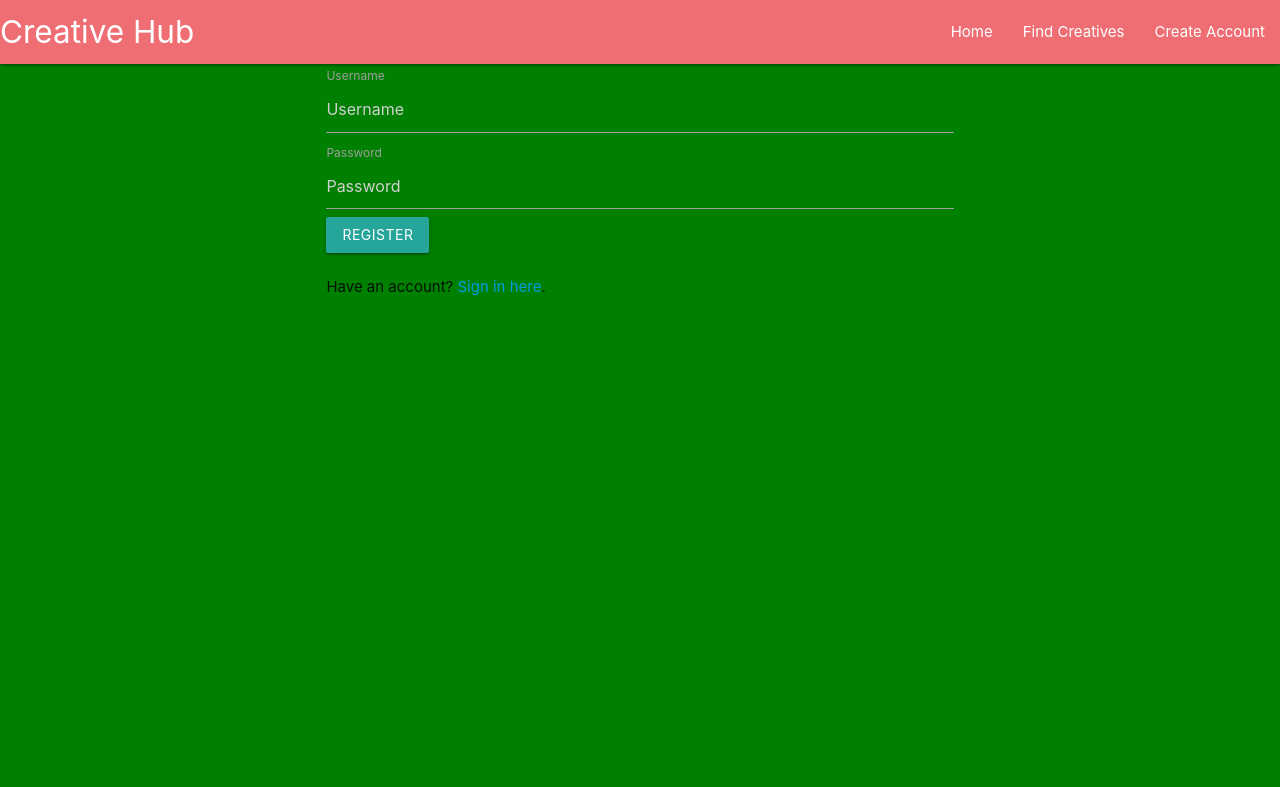
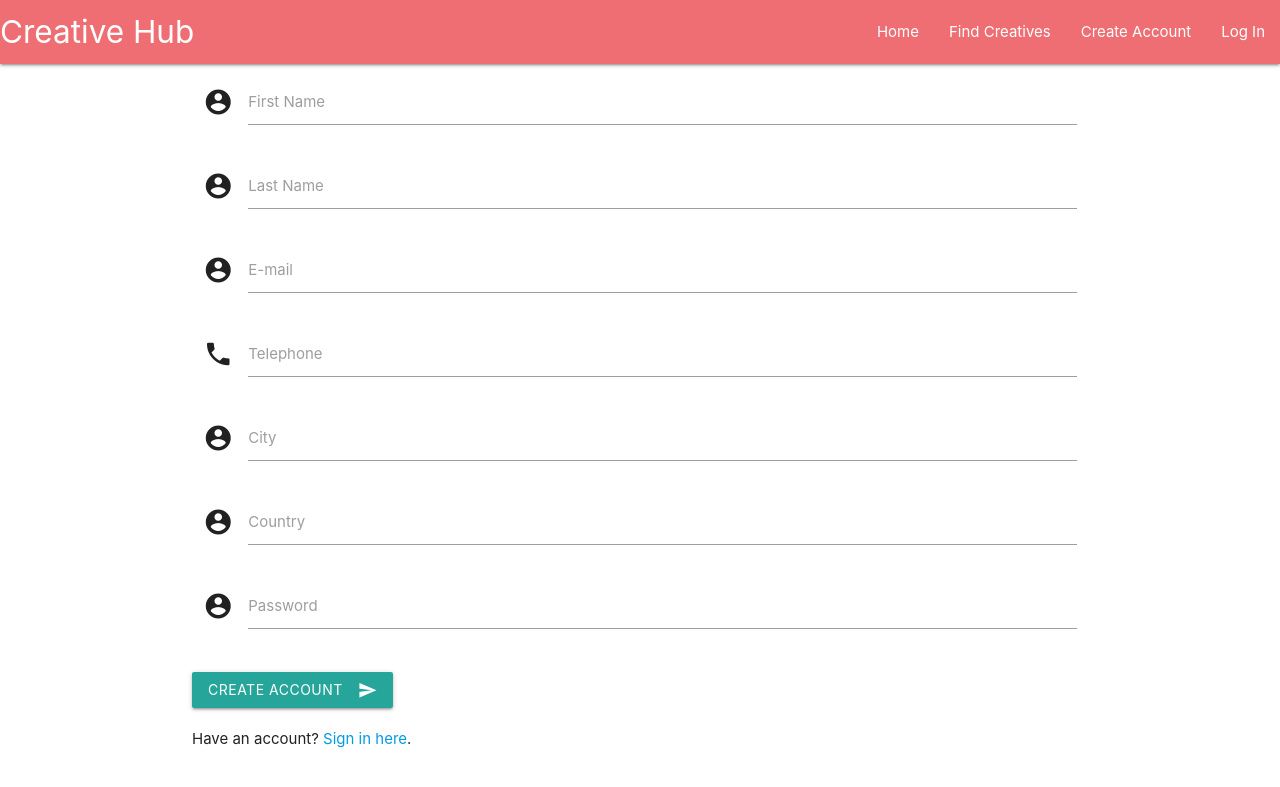
Before and after one commit to Code-Institute-Submissions/robinwesterback-creative-hub, a Flask app: page /register in a window 1280 px wide. Shown: the top 787 px of the page. Run offline with Flask 2, Linux system fonts and the light colour scheme; some libraries are stand-ins or nearby versions.

Commit message:
Add content to the templates and update the register function

```diff
--- a/app.py
+++ b/app.py
@@ -25,7 +25,7 @@ def home():
 
 @app.route('/user_interface')
 def user_interface():
-    if 'username' in session:
+    if 'email' in session:
         return render_template('userInterface.html', page_title='User Interface')
 
     return render_template('login.html', page_title='Login')
@@ -34,29 +34,37 @@ def user_interface():
 @app.route('/login', methods=['POST'])
 def login():
     users = mongo.db.users
-    login_user = users.find_one({'name' : request.form['username']})
+    login_user = users.find_one({'email': request.form['email']})
 
     if login_user:
-        if bcrypt.hashpw(request.form['pass'].encode('utf-8'), login_user['password']) == login_user['password']:
-            session['username'] = request.form['username']
+        if bcrypt.hashpw(request.form['password'].encode('utf-8'), login_user['password']) == login_user['password']:
+            session['email'] = request.form['email']
             return redirect(url_for('user_interface'))
 
-    return 'Invalid username/password combination'
+    return 'Invalid email/password combination'
 
 
 @app.route('/register', methods=['POST', 'GET'])
 def register():
     if request.method == 'POST':
         users = mongo.db.users
-        existing_user = users.find_one({'name' : request.form['username']})
+        existing_user = users.find_one({'email': request.form['email']})
 
         if existing_user is None:
-            hashpass = bcrypt.hashpw(request.form['pass'].encode('utf-8'), bcrypt.gensalt())
-            users.insert({'name' : request.form['username'], 'password' : hashpass})
-            session['username'] = request.form['username']
-            return redirect(url_for('login'))
+            hashpass = bcrypt.hashpw(
+                request.form['password'].encode('utf-8'), bcrypt.gensalt())
+            users.insert({'email': request.form['email'],
+                          'first_name': request.form.get('first_name'),
+                          'last_name': request.form.get('last_name'),
+                          'email': request.form.get('email'),
+                          'phone': request.form.get('phone'),
+                          'city': request.form.get('city'),
+                          'country': request.form.get('country'),
+                          'password': hashpass})
+            session['email'] = request.form['email']
+            return redirect(url_for('user_interface'))
 
-        return 'That username already exists!'
+        return 'That email already exists!'
 
     return render_template('register.html')
 
@@ -79,7 +87,7 @@ def insert_creative():
     return redirect(url_for('get_creatives'))
 
 
-@app.route('/edit_creative/<creative_id>')
+@app.route('/edit_user/<creative_id>')
 def edit_creative(creative_id):
     the_creative = mongo.db.creatives.find_one({"_id": ObjectId(creative_id)})
     return render_template('editCreative.html', creative=the_creative)
@@ -89,7 +97,7 @@ def edit_creative(creative_id):
 def update_creative(creative_id):
     creatives = mongo.db.creatives
     creatives.update({'_id': ObjectId(creative_id)},
-    {
+                     {
         'first_name': request.form.get('first_name'),
         'last_name': request.form.get('last_name'),
         'email': request.form.get('email'),
--- a/static/css/style.css
+++ /dev/null
@@ -1,3 +0,0 @@
-body {
-    background-color: green;
-}
--- a/templates/base.html
+++ b/templates/base.html
@@ -28,7 +28,8 @@
         <ul id="nav-mobile" class="right hide-on-med-and-down">
           <li><a href="{{url_for('home')}}">Home</a></li>
           <li><a href="{{url_for('get_creatives')}}">Find Creatives</a></li>
-          <li><a href="{{url_for('create_creative')}}">Create Account</a></li>
+          <li><a href="{{url_for('register')}}">Create Account</a></li>
+          <li><a href="{{url_for('user_interface')}}">Log In</a></li>
         </ul>
       </div>
     </nav>
@@ -36,7 +37,8 @@
     <ul class="sidenav" id="mobile-demo">
       <li><a href="{{url_for('home')}}">Home</a></li>
       <li><a href="{{url_for('get_creatives')}}">Find Creatives</a></li>
-      <li><a href="{{url_for('create_creative')}}">Create Account</a></li>
+      <li><a href="{{url_for('register')}}">Create Account</a></li>
+      <li><a href="{{url_for('user_interface')}}">Log In</a></li>
     </ul>
 
     <div class="container">
--- a/templates/login.html
+++ b/templates/login.html
@@ -5,12 +5,12 @@
         <div class="col-md-4 col-md-offset-4">
             <form method="POST" action="{{ url_for('login') }}">
                 <div class="form-group">
-                    <label for="exampleInputEmail">Username</label>
-                    <input type="text" class="form-control" name="username" placeholder="Username">
+                    <label for="exampleInputEmail">Email</label>
+                    <input type="text" class="form-control" name="email" placeholder="E-mail">
                 </div>
                 <div class="form-group">
                     <label for="exampleInputPassword">Password</label>
-                    <input type="password" class="form-control" name="pass" placeholder="Password">
+                    <input type="password" class="form-control" name="password" placeholder="Password">
                 </div>
                 <button type="submit" class="btn btn-primary btn-block">Log In</button>
             </form>
--- a/templates/register.html
+++ b/templates/register.html
@@ -1,25 +1,55 @@
 {% extends 'base.html' %} {% block content %}
 
-<div class="container">
+<div class="row">
+  <form action="{{ url_for('register') }}" method="POST" class="col s12">
     <div class="row">
-        <div class="col-md-4 col-md-offset-4">
-            <form method="POST" action="{{ url_for('register') }}">
-                <div class="form-group">
-                    <label for="exampleInputEmail">Username</label>
-                    <input type="text" class="form-control" name="username" placeholder="Username">
-                </div>
-                <div class="form-group">
-                    <label for="exampleInputPassword">Password</label>
-                    <input type="password" class="form-control" name="pass" placeholder="Password">
-                </div>
-                <button type="submit" class="btn btn-primary btn-block">Register</button>
-            </form>
-            <br>
-            <div>
-                Have an account? <a href="{{ url_for('user_interface') }}">Sign in here</a>.
-            </div>
-        </div>
+      <div class="input-field col s12">
+        <i class="material-icons prefix">account_circle</i>
+        <input id="first_name" name="first_name" type="text" class="validate" />
+        <label for="first_name">First Name</label>
+      </div>
+      <div class="input-field col s12">
+        <i class="material-icons prefix">account_circle</i>
+        <input id="last_name" name="last_name" type="text" class="validate" />
+        <label for="last_name">Last Name</label>
+      </div>
+      <div class="input-field col s12">
+        <i class="material-icons prefix">account_circle</i>
+        <input id="email" name="email" type="email" class="validate" />
+        <label for="email">E-mail</label>
+      </div>
+      <div class="input-field col s12">
+        <i class="material-icons prefix">phone</i>
+        <input id="phone" name="phone" type="tel" class="validate" />
+        <label for="phone">Telephone</label>
+      </div>
+      <div class="input-field col s12">
+        <i class="material-icons prefix">account_circle</i>
+        <input id="city" name="city" type="text" class="validate" />
+        <label for="city">City</label>
+      </div>
+      <div class="input-field col s12">
+        <i class="material-icons prefix">account_circle</i>
+        <input id="country" name="country" type="text" class="validate" />
+        <label for="country">Country</label>
+      </div>
+      <div class="input-field col s12">
+        <i class="material-icons prefix">account_circle</i>
+        <input id="password" name="password" type="password" class="validate" />
+        <label for="password">Password</label>
+      </div>
     </div>
+    <div class="row">
+      <button class="btn waves-effect waves-light" type="submit" name="action">
+        Create Account
+        <i class="material-icons right">send</i>
+      </button>
+    </div>
+  </form>
+  <br />
+  <div>
+    Have an account? <a href="{{ url_for('user_interface') }}">Sign in here</a>.
+  </div>
 </div>
 
 {% endblock %}
--- a/templates/userInterface.html
+++ b/templates/userInterface.html
@@ -1,5 +1,7 @@
 {% extends 'base.html' %} {% block content %}
 
-<h1>This is the User Interface</h1>
+<h1>Welcome to your user interface</h1>
+
+<h2>Update your creative profile here</h2>
 
 {% endblock %}
```
Also changed, not shown: templates/index.html (+8 -1 lines).
